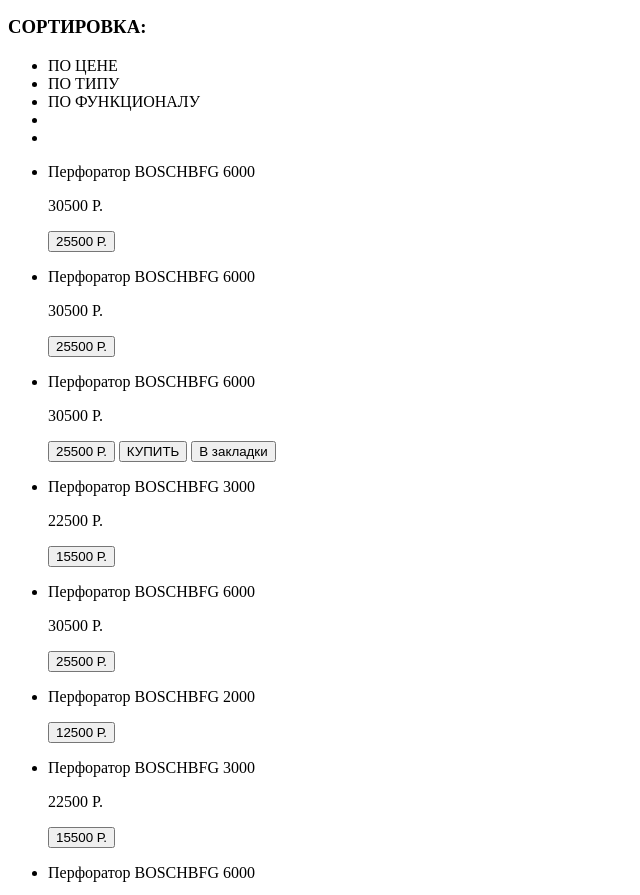
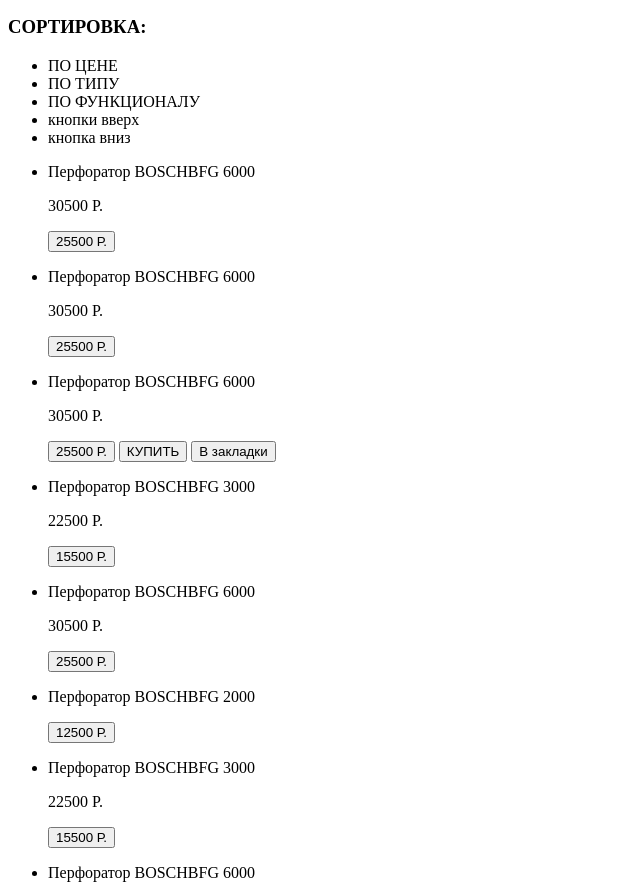
Before and after one commit to Azizkz21/1478667-technomart-31, a plain HTML site: page catalog.html in a window 1280 px wide. Shown: the part 1004-1899 px from the top of the page, without its empty margins (0-640 px from the left). Drawn offline with Linux system fonts and the light colour scheme.

Commit message:
Update catalog.html

```diff
--- a/catalog.html
+++ b/catalog.html
@@ -115,8 +115,8 @@
     				<li>ПО ЦЕНЕ</li>
     				<li>ПО ТИПУ</li>
     				<li>ПО ФУНКЦИОНАЛУ</li>
-    				<li></li>
-    				<li></li>
+    				<li>кнопки вверх</li>
+    				<li>кнопка вниз</li>
     			</ul>
     		</div>
     		<div>
```
